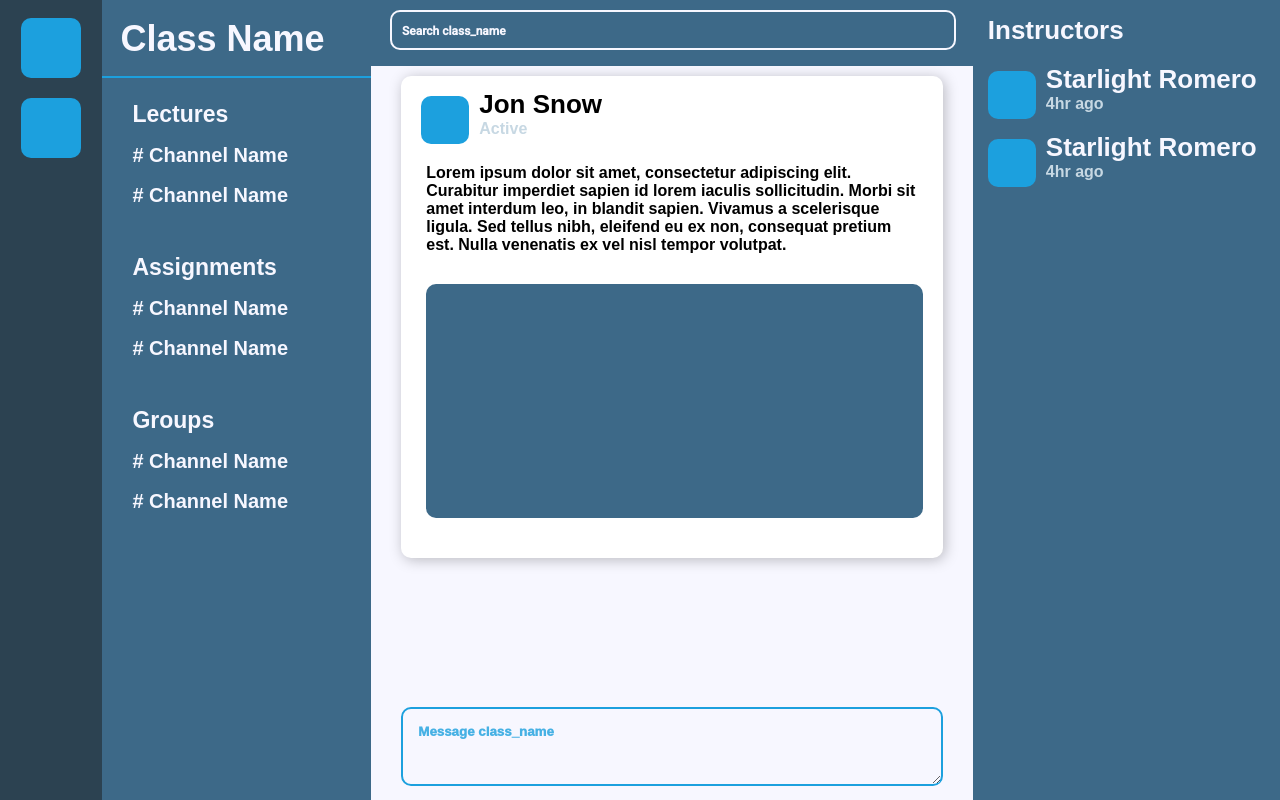
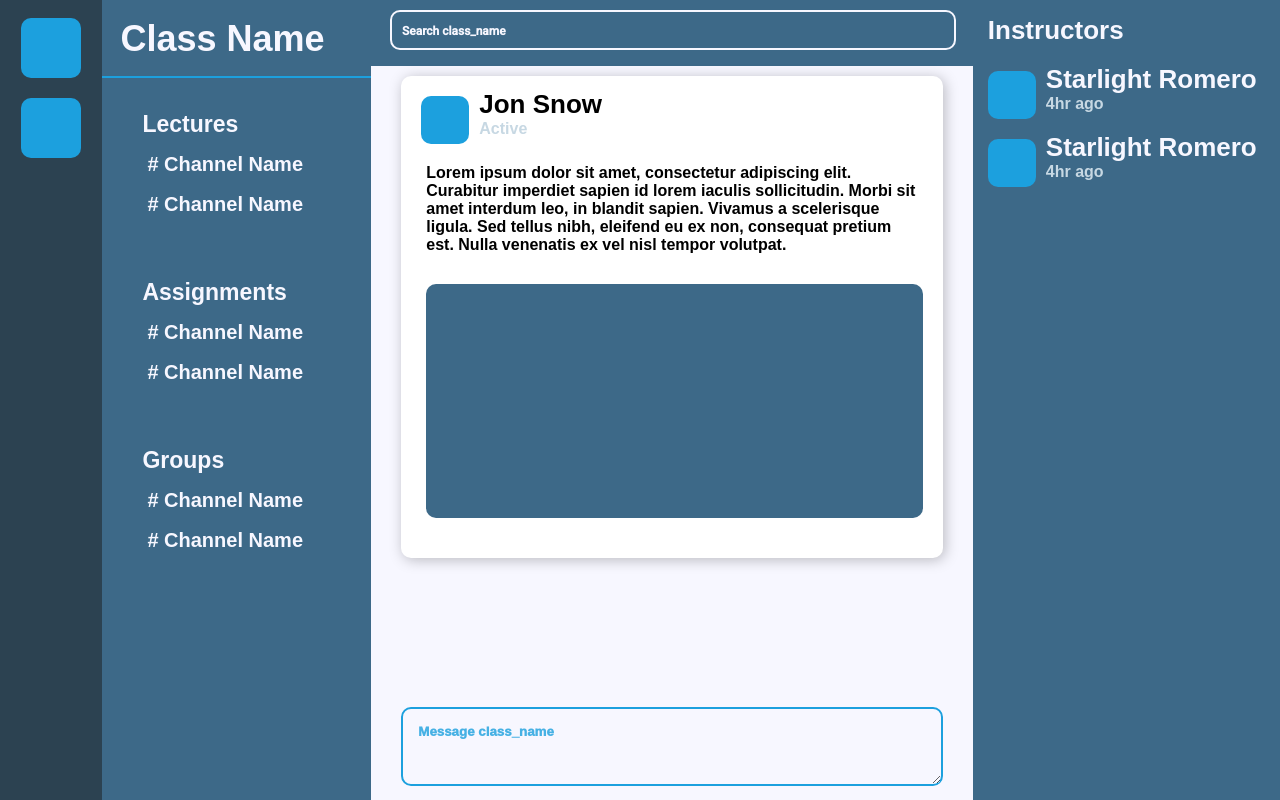
Before and after one commit to tsamantanis/hydra, a React (Create React App) app: page / in a window 1280 px wide. Built offline with nearby package versions, Linux system fonts and the light colour scheme; a web font is replaced by a local one.

Commit message:
Channel micro-interactions

```diff
--- /dev/null
+++ b/src/components/Main/ChannelGroup.css
@@ -0,0 +1,21 @@
+.ChannelGroup {
+    width: 100%;
+    padding: 10px;
+}
+
+.ChannelItem h6 {
+    padding: 5px;
+    display:flex;
+    align-items:center;
+    width:100%;
+    height:30px;
+}
+
+.ChannelItem:hover {
+    border-radius: 5px;
+    cursor: pointer;
+    width: 80%;
+    background-color: var(--accent);
+    transition: 0.3s ease-in ease-out;
+    min-height: 30px;
+}
--- a/src/components/Main/ChannelGroup.js
+++ b/src/components/Main/ChannelGroup.js
@@ -1,14 +1,15 @@
 import React, {Component} from 'react'
+import './ChannelGroup.css'
 
 class ChannelGroup extends Component {
     render() {
         return (
             <div className='ChannelGroup m-t-15 m-b-15 m-l-30'>
-                <h5 className="m-b-20">{this.props.channelLabel}</h5>
+                <h5 className="m-b-15">{this.props.channelLabel}</h5>
                 { this.props.channelNames.map((channelName) => {
                     return(
-                        <div className='ChannelItem m-b-20'>
-                            <h6>{'#  ' + channelName}</h6>
+                        <div className='ChannelItem m-b-10'>
+                            <h6 className="m-auto">{'#  ' + channelName}</h6>
                         </div>
                 )})}
             </div>
```
